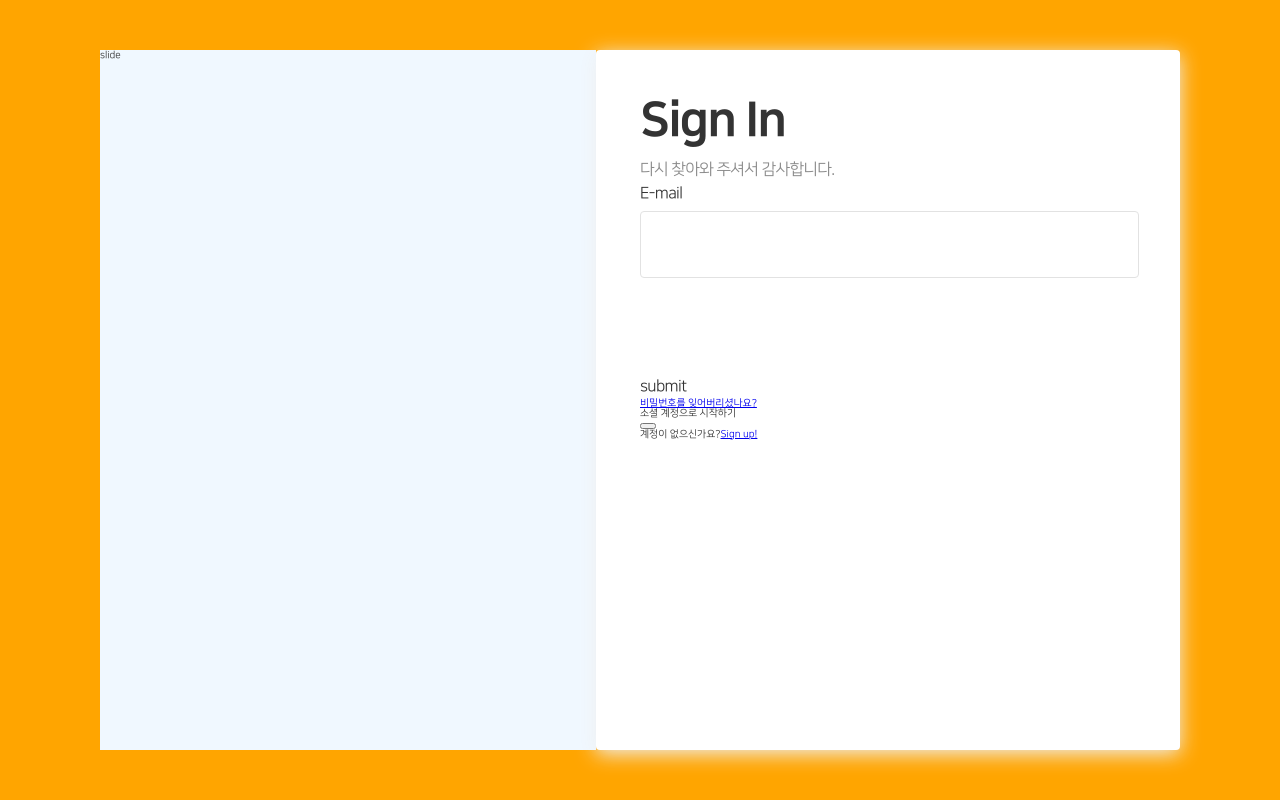
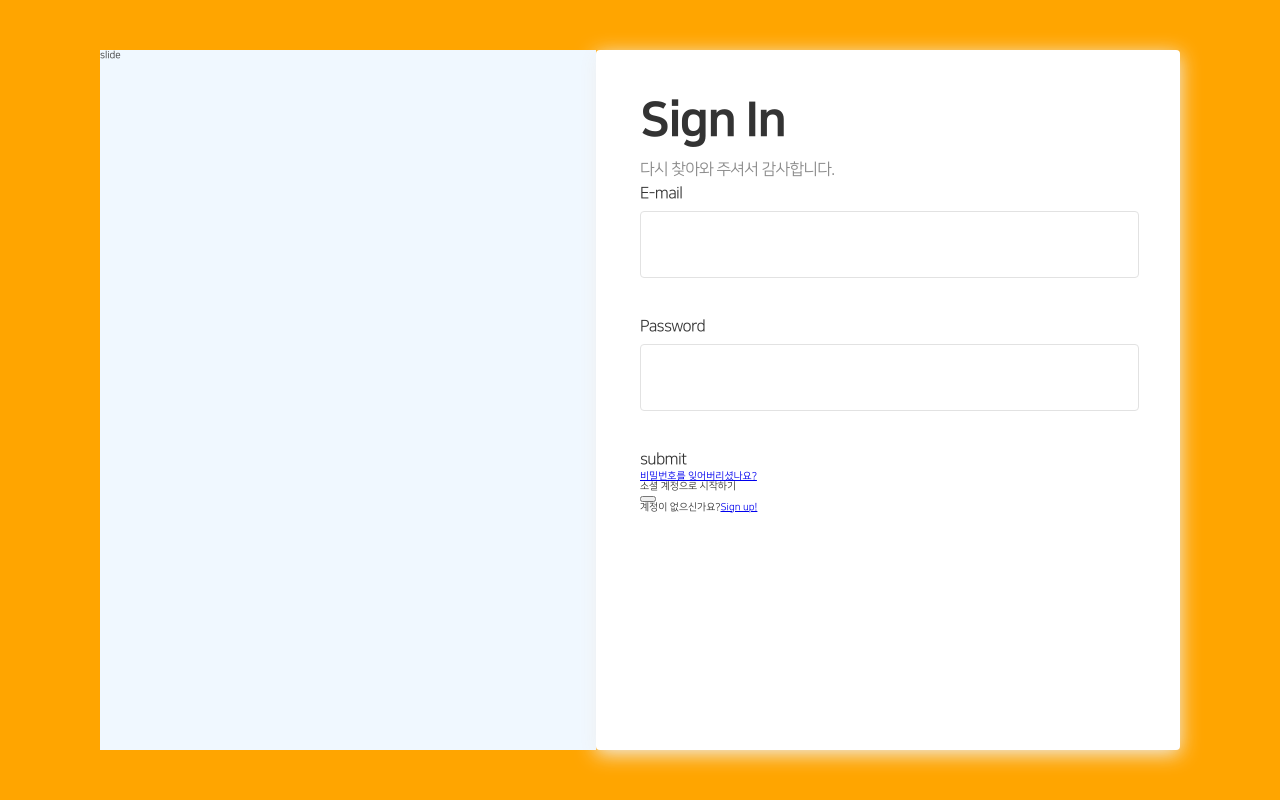
Before and after one commit to JaeilJO/blanking, a Next.js app: page / in a window 1280 px wide. Built offline with nearby package versions, Linux system fonts and the light colour scheme.

Commit message:
feat : Input type에 password와 그 외의 것 Component 제작

```diff
--- a/src/components/AuthComponent/AuthCommon/Form/Input/index.tsx
+++ b/src/components/AuthComponent/AuthCommon/Form/Input/index.tsx
@@ -49,12 +49,51 @@ function Input({ type }: InputProps) {
 
     if (type === 'password') {
         return (
-            <div>
-                <label htmlFor=""></label>
-                <input type="text" />
+            <div className={style.input_wrapper}>
+                <label
+                    htmlFor="password"
+                    className={cn({
+                        input_title: true,
+                        has_value: isValue,
+                    })}
+                >
+                    Password
+                </label>
+
+                <div
+                    className={cn({
+                        input_box: true,
+                        has_value: isValue,
+                    })}
+                >
+                    <input id="password" type="password" onBlur={onBlur} ref={inputRef} />
+                </div>
             </div>
         );
     }
+
+    return (
+        <div className={style.input_wrapper}>
+            <label
+                htmlFor={type}
+                className={cn({
+                    input_title: true,
+                    has_value: isValue,
+                })}
+            >
+                Password
+            </label>
+
+            <div
+                className={cn({
+                    input_box: true,
+                    has_value: isValue,
+                })}
+            >
+                <input id={type} type="text" onBlur={onBlur} ref={inputRef} />
+            </div>
+        </div>
+    );
 }
 
 export default Input;
```
